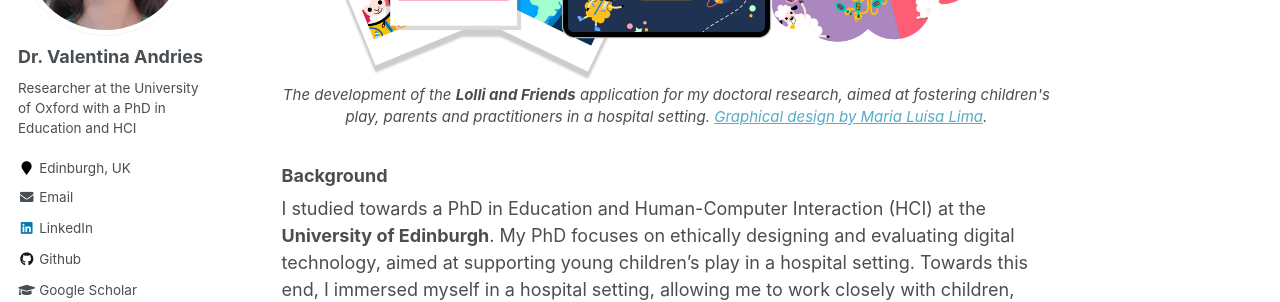
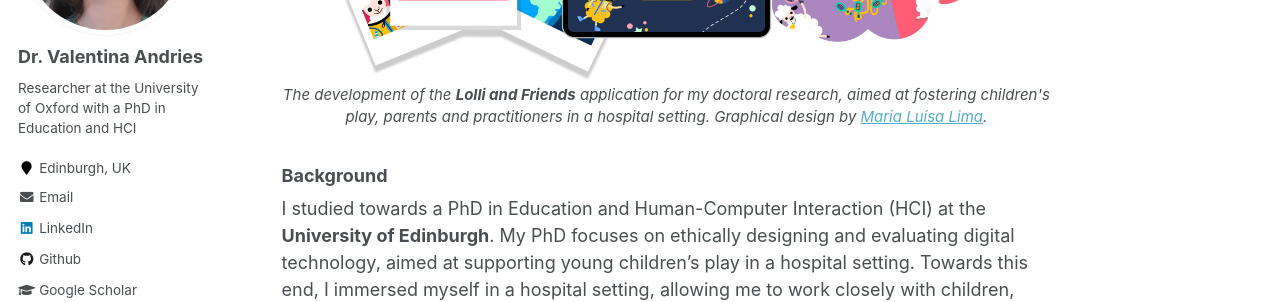
Before and after one commit to valyandries/valyandries.github.io, a Jekyll site: the page built from _pages/about.md, in a window 1280 px wide and 900 px high, scrolled down 310 px. Shown: the part 175-477 px from the top of the window. Built offline with Jekyll 4.4.1, drawn with Linux system fonts in a browser that asks for light colours; some web fonts are replaced.

Commit message:
Updated caption and navigation

```diff
--- a/_pages/about.md
+++ b/_pages/about.md
@@ -13,7 +13,7 @@ My name is Valentina Andries, a researcher at the <b>University of Oxford</b>. M
 <div style="text-align: center;">
   <img src="/images/banner_va.png" alt="Valentina Andries" style="width: 90%;">
   <div style="font-size: smaller;">
-  <i> The development of the <b>Lolli and Friends</b> application for my doctoral research, aimed at fostering children's play, parents and practitioners in a hospital setting. <a href="https://marialuisalima.com/portfolio/vector-illustrations-app/">Graphical design by Maria Lu&iacute;sa Lima</a>.</i>
+  <i> The development of the <b>Lolli and Friends</b> application for my doctoral research, aimed at fostering children's play, parents and practitioners in a hospital setting. Graphical design by <a href="https://marialuisalima.com/portfolio/vector-illustrations-app/">Maria Lu&iacute;sa Lima</a>.</i>
   </div>
 </div>
 
```
